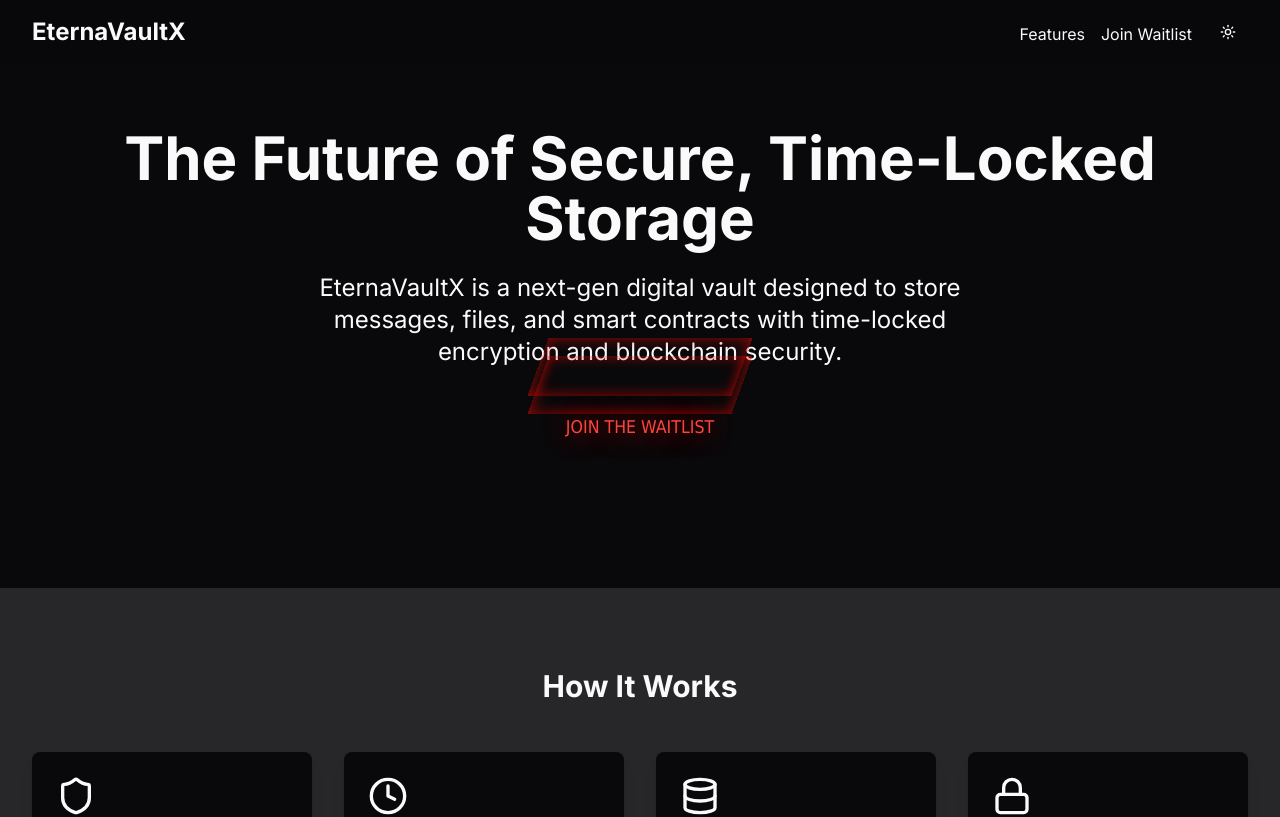
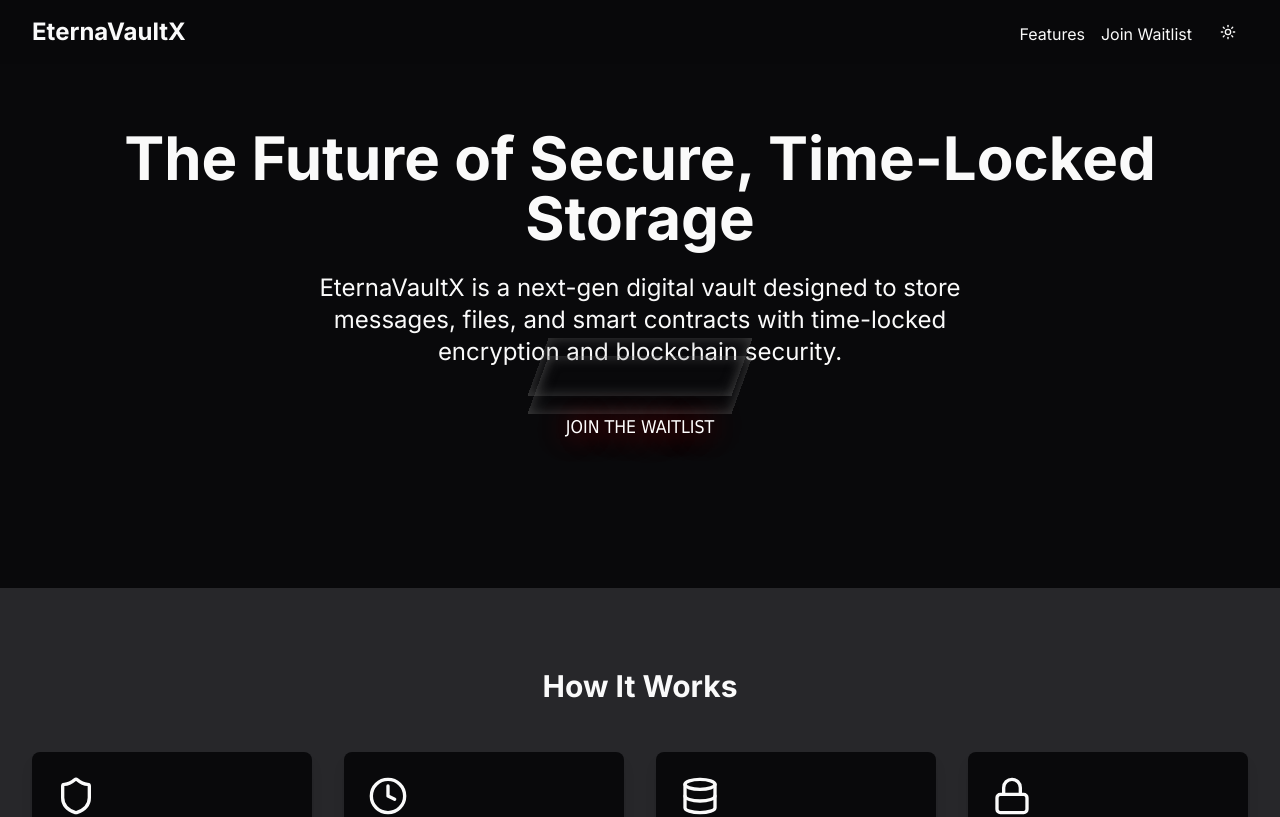
Before and after one commit to Vibhav1207/Eterna-frontend, a Next.js app: page / in a window 1280 px wide. Shown: the top 817 px of the page. Built offline with nearby package versions, Linux system fonts and the light colour scheme.

Commit message:
Update joinbutton.css

```diff
--- a/components/joinbutton.css
+++ b/components/joinbutton.css
@@ -7,7 +7,7 @@
   }
 
   .holo-btn-reb {
-    color: var(--da-red);
+    color: white;
     font: normal 1.1em/3.11em "Electrolize", "Cultive Mono", Tahoma, sans-serif;
     text-decoration: none;
     text-transform: uppercase;
@@ -42,7 +42,7 @@
     border: 1px solid transparent;
     top: -3px;
     transition: all 330ms linear;
-    box-shadow: 0 0 13px rgba(255, 9, 0, 0.6) inset;
+    box-shadow: 0 0 13px rgba(102, 102, 102, 0.6) inset;
   }
 
   .holo-btn-reb:hover .top {
```
